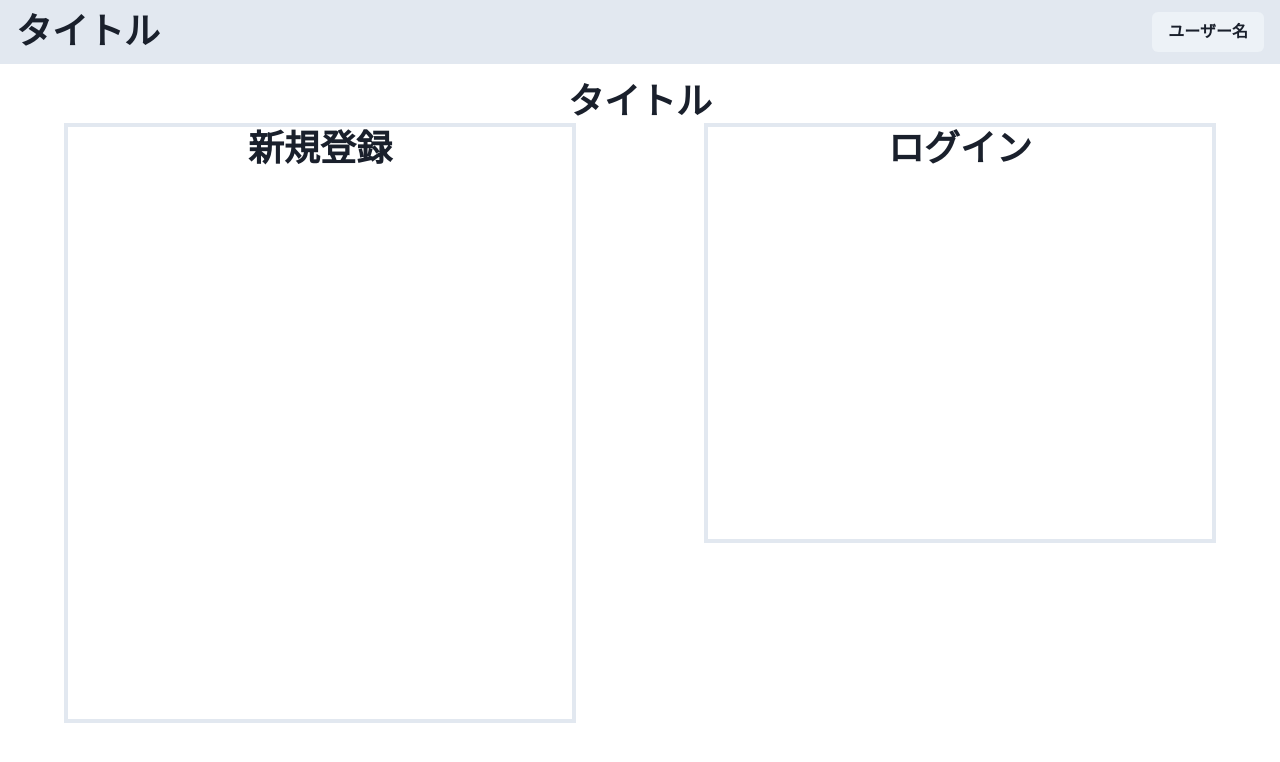
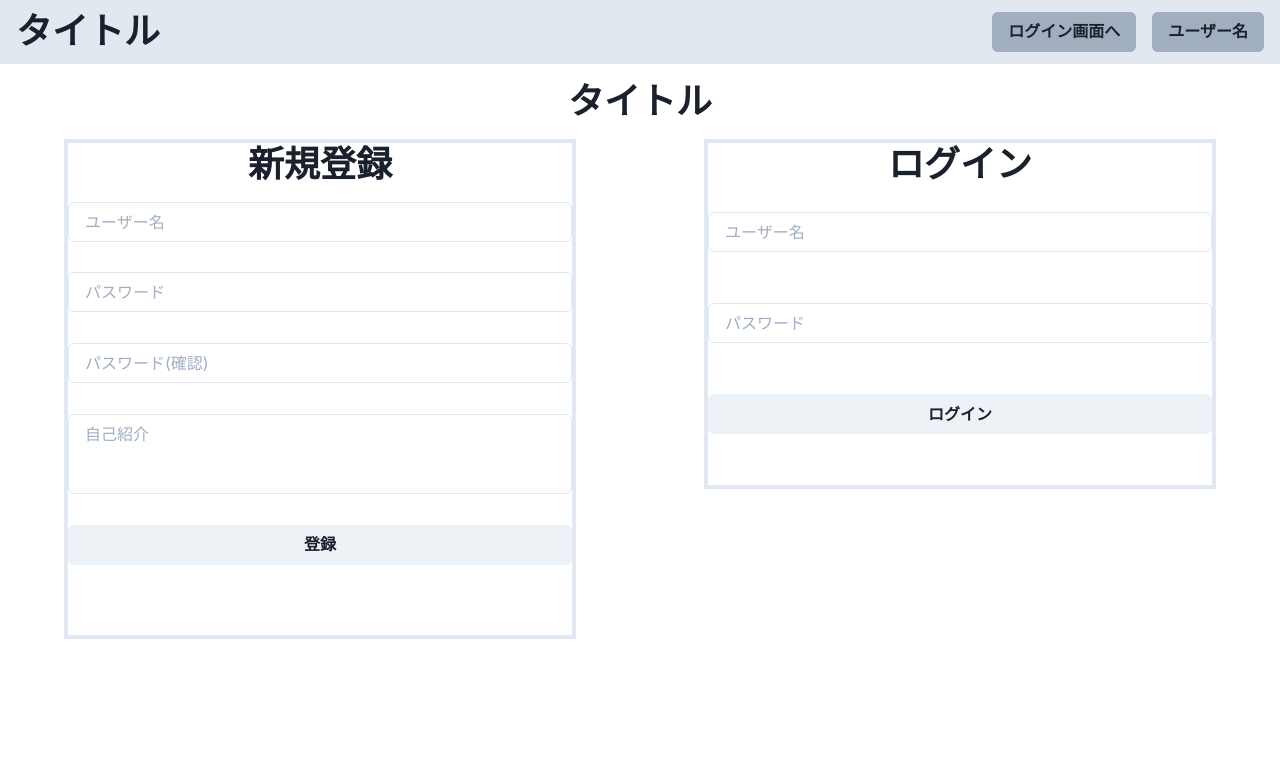
Before and after one commit to mehm8128/mehm8128_study_client, a Next.js app: page /login in a window 1280 px wide. Shown: the top 762 px of the page. Built offline with nearby package versions, Linux system fonts and the light colour scheme.

Commit message:
add forms

```diff
--- a/src/components/container/TimeLine.tsx
+++ b/src/components/TimeLine.tsx
@@ -1,11 +1,10 @@
-import { Heading } from '@chakra-ui/react'
+import { Box } from '@chakra-ui/react'
 
 import type { NextPage } from "next"
-
 const TimeLine: NextPage = () => {
 	return (
 		<>
-			<Heading>timeline</Heading>
+			<Box w="60%">タイムライン</Box>
 		</>
 	)
 }
--- a/src/components/container/ToDoList.tsx
+++ b/src/components/ToDoList.tsx
@@ -1,11 +1,11 @@
-import { Heading } from '@chakra-ui/react'
+import { Box } from '@chakra-ui/react'
 
 import type { NextPage } from "next"
 
 const ToDoList: NextPage = () => {
 	return (
 		<>
-			<Heading>todolist</Heading>
+			<Box w="60%">ToDos</Box>
 		</>
 	)
 }
--- a/src/components/common/Header.tsx
+++ b/src/components/common/Header.tsx
@@ -1,4 +1,4 @@
-import { Button, Flex, Heading } from '@chakra-ui/react'
+import { Box, Button, Flex, Heading } from '@chakra-ui/react'
 
 import type { NextPage } from "next"
 
@@ -13,7 +13,12 @@ const Header: NextPage = () => {
 				px="4"
 			>
 				<Heading>タイトル</Heading>
-				<Button bg="gray.100">ユーザー名</Button>
+				<Box>
+					<Button bg="gray.400" mr={4}>
+						ログイン画面へ
+					</Button>
+					<Button bg="gray.400">ユーザー名</Button>
+				</Box>
 			</Flex>
 		</>
 	)
--- a/src/components/login/Login.tsx
+++ b/src/components/login/Login.tsx
@@ -1,4 +1,4 @@
-import { Box, Heading } from '@chakra-ui/react'
+import { Box, Button, Flex, Heading, Input } from '@chakra-ui/react'
 
 import type { NextPage } from "next"
 
@@ -7,6 +7,11 @@ const Login: NextPage = () => {
 		<>
 			<Box borderWidth={4} borderColor="gray.200" h="70%" w="40%">
 				<Heading textAlign="center">ログイン</Heading>
+				<Flex flexDirection="column" justifyContent="space-around" h="80%">
+					<Input placeholder="ユーザー名"></Input>
+					<Input placeholder="パスワード"></Input>
+					<Button>ログイン</Button>
+				</Flex>
 			</Box>
 		</>
 	)
--- a/src/components/login/SignUp.tsx
+++ b/src/components/login/SignUp.tsx
@@ -1,12 +1,19 @@
-import { Box, Heading } from '@chakra-ui/react'
+import { Box, Button, Flex, Heading, Input, Textarea } from '@chakra-ui/react'
 
 import type { NextPage } from "next"
 
 const SignUp: NextPage = () => {
 	return (
 		<>
-			<Box borderWidth={4} borderColor="gray.200" h="" w="40%">
+			<Box borderWidth={4} borderColor="gray.200" w="40%">
 				<Heading textAlign="center">新規登録</Heading>
+				<Flex flexDirection="column" justifyContent="space-around" h="80%">
+					<Input placeholder="ユーザー名"></Input>
+					<Input placeholder="パスワード"></Input>
+					<Input placeholder="パスワード(確認)"></Input>
+					<Textarea placeholder="自己紹介" resize="none"></Textarea>
+					<Button>登録</Button>
+				</Flex>
 			</Box>
 		</>
 	)
--- a/src/pages/login.tsx
+++ b/src/pages/login.tsx
@@ -10,7 +10,7 @@ const LoginPage: NextPage = () => {
 			<Heading textAlign="center" mt={4}>
 				タイトル
 			</Heading>
-			<Flex justifyContent="space-around" h={600}>
+			<Flex justifyContent="space-around" h={500} mt={4}>
 				<SignUp />
 				<Login />
 			</Flex>
```
Also changed, not shown: src/components/GoalSettingForm.tsx (added, +21 -0 lines), src/components/RecordForm.tsx (added, +22 -0 lines), src/components/container/TimeLineContainer.tsx (added, +18 -0 lines), src/components/container/ToDoListContainer.tsx (added, +18 -0 lines), src/pages/index.tsx (+7 -2 lines).
